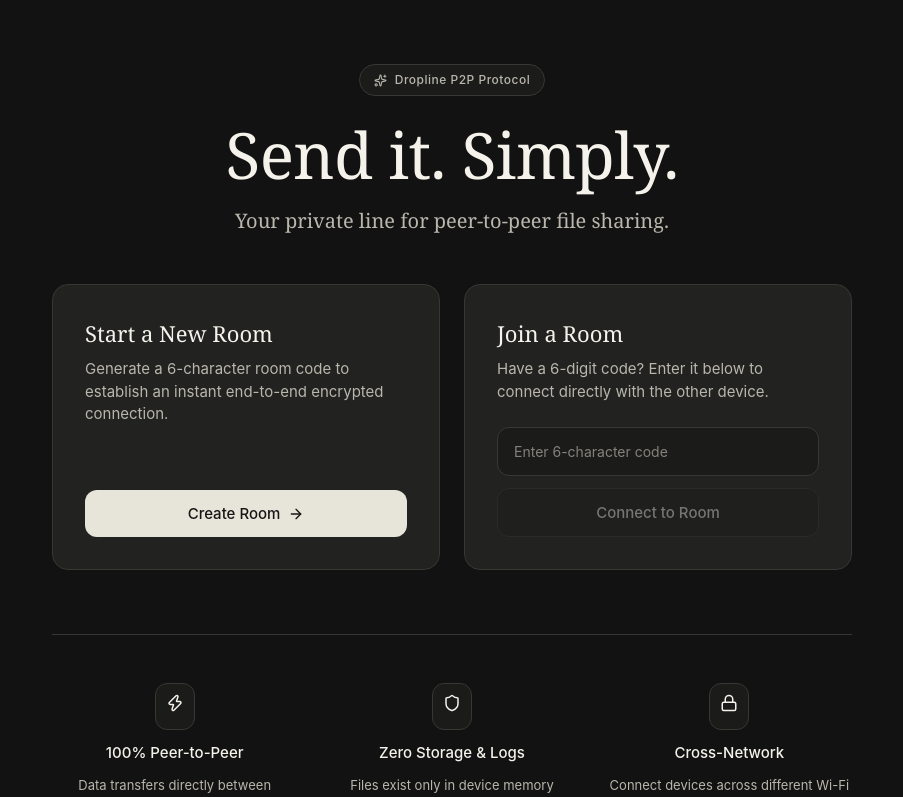
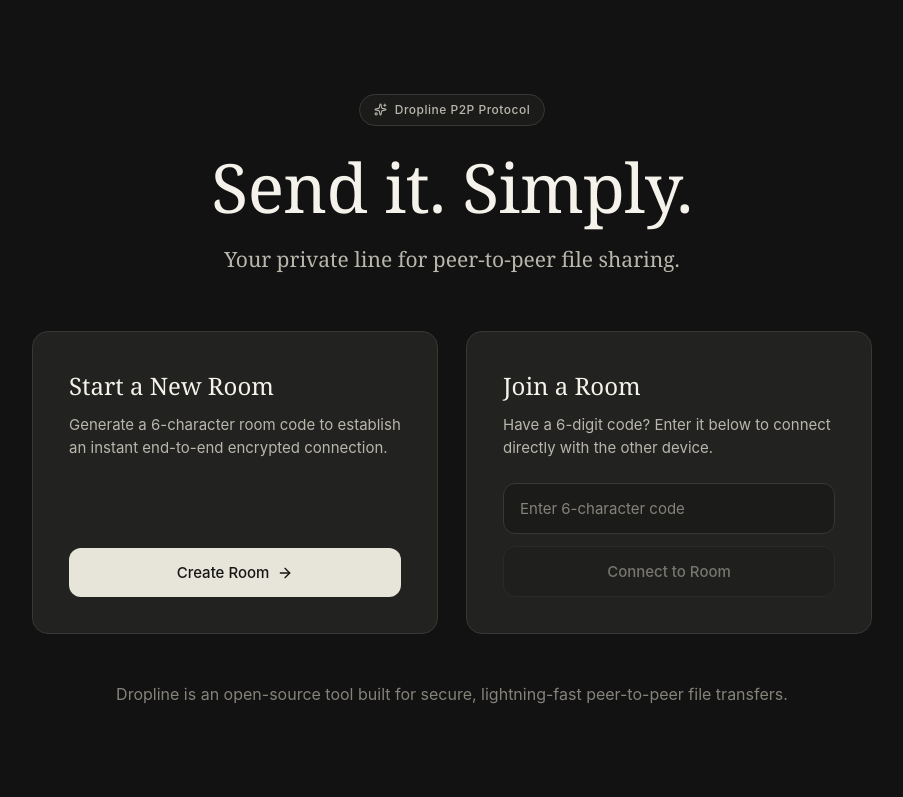
Before and after one commit to AryanSingh2k4/drop-line, a Next.js app: page / in a window 1280 px wide. Shown: the top 797 px of the page, without its empty margins (188-1091 px from the left). Built offline with nearby package versions, Linux system fonts and the light colour scheme.

Commit message:
style: adjust layout and typography for bottom note

```diff
--- a/app/page.module.css
+++ b/app/page.module.css
@@ -1,4 +1,14 @@
 .pageWrapper {
+  min-height: 100vh;
+  width: 100%;
+  display: flex;
+  flex-direction: column;
+  align-items: center;
+  background-color: var(--bg-primary);
+  box-sizing: border-box;
+}
+
+.topFold {
   min-height: 100vh;
   width: 100%;
   display: flex;
@@ -6,15 +16,13 @@
   align-items: center;
   justify-content: center;
   padding: 64px 24px;
-  background-color: var(--bg-primary);
-  box-sizing: border-box;
 }
 
 .heroSection {
-  max-width: 680px;
+  max-width: 720px;
   width: 100%;
   text-align: center;
-  margin-bottom: 48px;
+  margin-bottom: 56px;
 }
 
 .badge {
@@ -34,38 +42,38 @@
 
 .title {
   font-family: var(--font-serif);
-  font-size: clamp(48px, 5.5vw, 64px);
+  font-size: clamp(52px, 6vw, 68px);
   font-weight: 400;
   line-height: 1.1;
   color: var(--text-main);
   letter-spacing: -0.01em;
-  margin-bottom: 16px;
+  margin-bottom: 18px;
 }
 
 .subtitle {
   font-family: var(--font-serif);
-  font-size: 20px;
-  line-height: 1.5;
+  font-size: 21px;
+  line-height: 1.55;
   color: var(--text-muted);
-  max-width: 520px;
+  max-width: 560px;
   margin: 0 auto;
 }
 
 /* Central Card Grid */
 .cardsGrid {
   display: grid;
-  grid-template-columns: repeat(auto-fit, minmax(320px, 1fr));
-  gap: 24px;
-  max-width: 800px;
+  grid-template-columns: repeat(auto-fit, minmax(340px, 1fr));
+  gap: 28px;
+  max-width: 840px;
   width: 100%;
-  margin-bottom: 64px;
+  margin-bottom: 32px;
 }
 
 .card {
   background-color: var(--card-bg);
   border: 1px solid var(--border);
   border-radius: var(--radius-lg);
-  padding: 32px;
+  padding: 36px;
   display: flex;
   flex-direction: column;
   justify-content: space-between;
@@ -82,10 +90,10 @@
 
 .cardTitle {
   font-family: var(--font-serif);
-  font-size: 22px;
+  font-size: 24px;
   font-weight: 400;
   color: var(--text-main);
-  margin-bottom: 8px;
+  margin-bottom: 10px;
 }
 
 .cardDesc {
@@ -97,7 +105,7 @@
 
 .primaryButton {
   width: 100%;
-  padding: 14px 24px;
+  padding: 15px 24px;
   background-color: var(--button-primary);
   color: var(--button-primary-text);
   border-radius: var(--radius-md);
@@ -123,7 +131,7 @@
 
 .input {
   width: 100%;
-  padding: 14px 16px;
+  padding: 15px 16px;
   background-color: var(--input-bg);
   border: 1px solid var(--input-border);
   border-radius: var(--radius-md);
@@ -144,12 +152,12 @@
   color: var(--text-dim);
   font-family: var(--font-sans);
   letter-spacing: normal;
-  font-size: 14px;
+  font-size: 15px;
 }
 
 .secondaryButton {
   width: 100%;
-  padding: 14px 20px;
+  padding: 15px 20px;
   background-color: var(--btn-secondary-bg);
   border: 1px solid var(--btn-secondary-border);
   color: var(--btn-secondary-text);
@@ -169,6 +177,16 @@
   cursor: not-allowed;
 }
 
+.bottomNote {
+  margin-top: 16px;
+  font-family: var(--font-sans);
+  font-size: 16px;
+  color: var(--text-dim);
+  text-align: center;
+  max-width: 700px;
+  line-height: 1.5;
+}
+
 /* Features Grid */
 .featuresGrid {
   display: grid;
@@ -177,7 +195,7 @@
   max-width: 800px;
   width: 100%;
   border-top: 1px solid var(--border);
-  padding-top: 48px;
+  padding: 64px 24px;
 }
 
 .featureItem {
--- a/app/page.tsx
+++ b/app/page.tsx
@@ -35,6 +35,7 @@
 
   return (
     <div className={styles.pageWrapper}>
+      <div className={styles.topFold}>
         {/* Hero Header */}
         <section className={styles.heroSection}>
           <div className={styles.badge}>
@@ -93,6 +94,11 @@
           </div>
         </section>
 
+        <div className={styles.bottomNote}>
+          <p>Dropline is an open-source tool built for secure, lightning-fast peer-to-peer file transfers.</p>
+        </div>
+      </div>
+
       {/* Value Proposition Features */}
       <section className={styles.featuresGrid}>
         <div className={styles.featureItem}>
```
Lines whose indentation alone changed are shown as unchanged.
